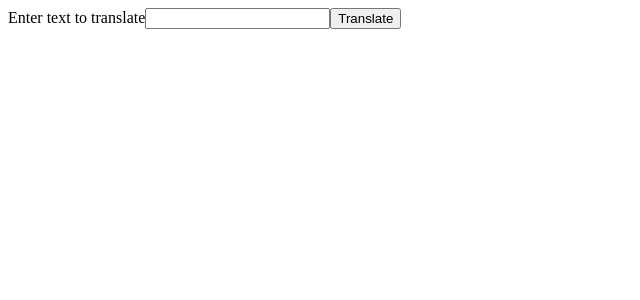
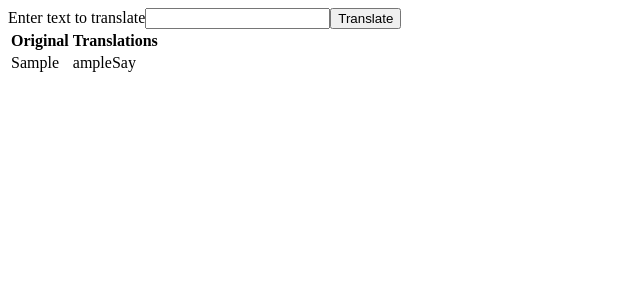
Before and after one commit to RMHonor/pig-latin, a React app: page / in a window 1280 px wide. Both pictures are taken after typing "Sample" into the empty fields and a click on the button "Translate". Shown: the top 300 px of the page, without its empty margins (0-640 px from the left). Built offline with nearby package versions, Linux system fonts and the light colour scheme.

Commit message:
List implemented

```diff
--- /dev/null
+++ b/src/components/list/list.jsx
@@ -0,0 +1,29 @@
+import React from 'react';
+import { connect } from 'react-redux';
+
+const List = (props) => (
+  <table>
+    <thead>
+      <tr>
+        <th>Original</th>
+        <th>Translations</th>
+      </tr>
+    </thead>
+    <tbody>
+      {props.translations.map(({ original, translation }, i) => (
+        <tr key={i}>
+          <td>{original}</td>
+          <td>{translation}</td>
+        </tr>
+      ))}
+    </tbody>
+  </table>
+);
+
+function mapStateToProps({translations}) {
+  return {
+    translations,
+  }
+}
+
+export default connect(mapStateToProps)(List);
--- a/src/index.jsx
+++ b/src/index.jsx
@@ -4,6 +4,7 @@ import { Provider } from 'react-redux';
 import { createStore } from 'redux';
 
 import Input from './components/input/input';
+import List from './components/list/list';
 
 import reducers from './reducers';
 
@@ -11,7 +12,10 @@ const store = createStore(reducers);
 
 ReactDOM.render(
   <Provider store={store}>
-    <Input />
+    <div>
+      <Input />
+      <List />
+    </div>
   </Provider>,
   document.querySelector('#root'),
 );
```
